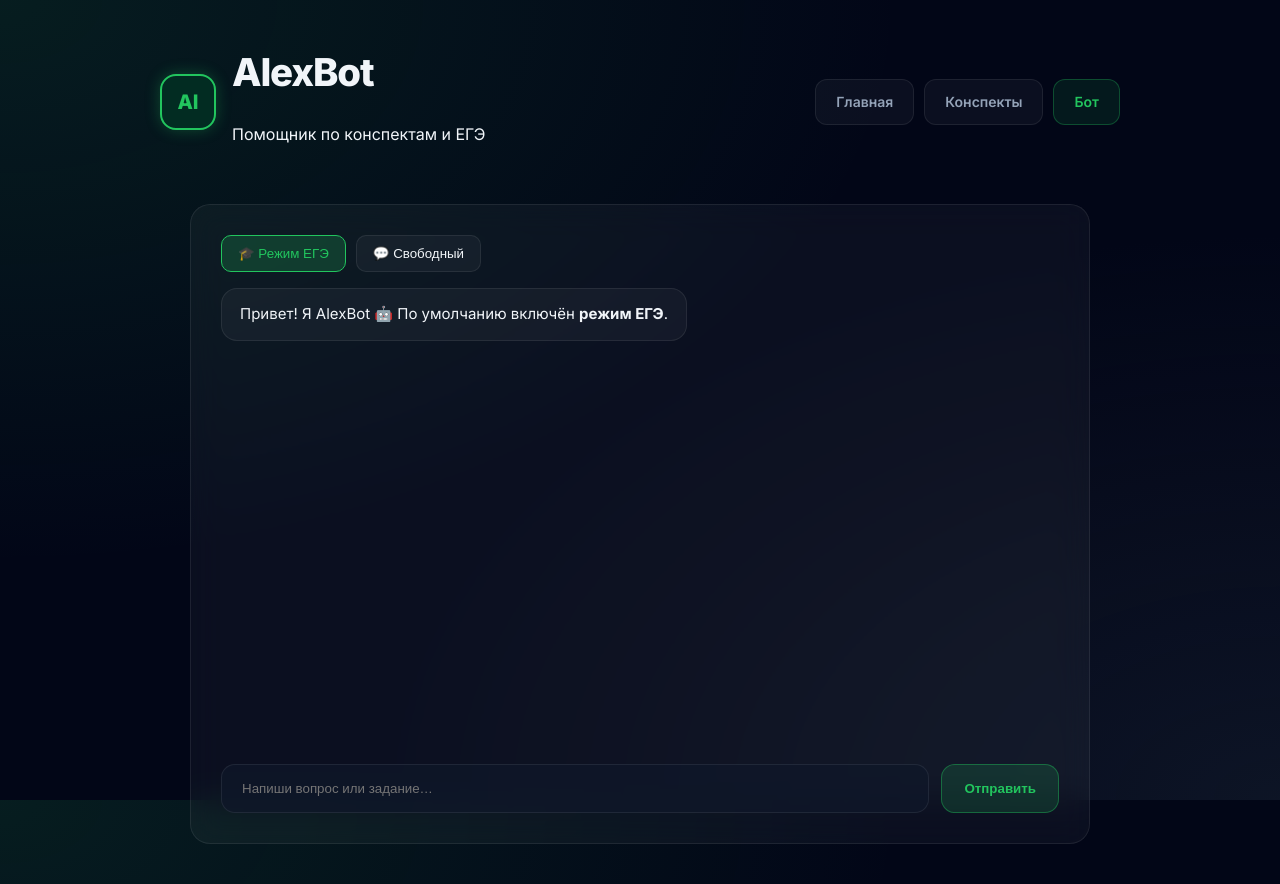
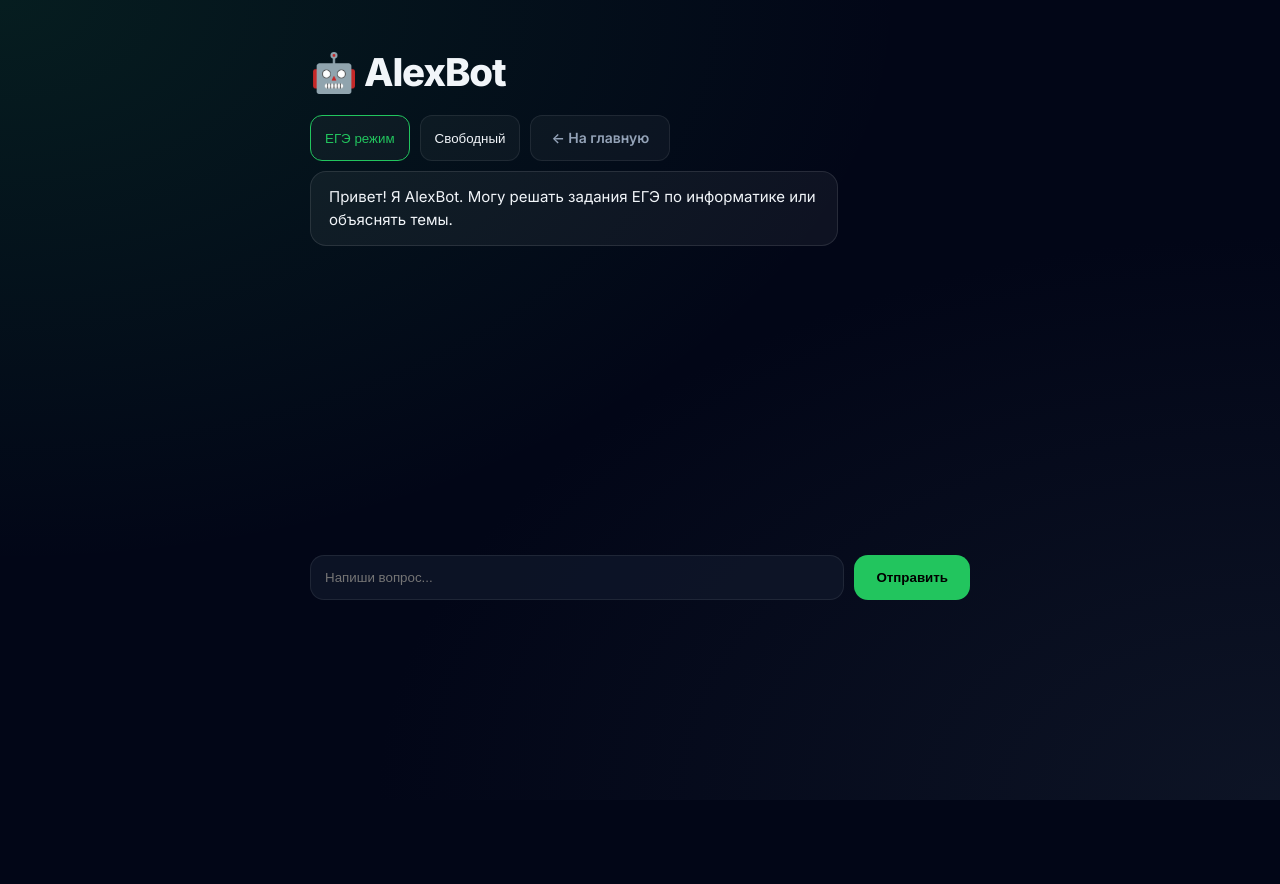
Before and after one commit to ovsienkoaleksej419-cpu/notes-cloud, a website: page bot.html in a window 1280 px wide. After the commit the page ends 800 px from the top, so only its background shows below. Drawn offline with Linux system fonts and the light colour scheme.

Commit message:
Update bot.html

```diff
--- a/bot.html
+++ b/bot.html
@@ -1,176 +1,139 @@
 <!DOCTYPE html>
 <html lang="ru">
 <head>
-  <meta charset="UTF-8" />
-  <title>AlexBot — помощник</title>
-  <meta name="viewport" content="width=device-width, initial-scale=1.0" />
+  <meta charset="UTF-8">
+  <title>AlexBot — Помощник</title>
+  <meta name="viewport" content="width=device-width, initial-scale=1.0">
 
-  <link rel="stylesheet" href="../../style.css">
+  <!-- твой основной CSS -->
+  <link rel="stylesheet" href="/style.css">
 
   <style>
-    /* Твои существующие стили */
-    .chat-card {
-      max-width: 900px;
+    .chat {
+      max-width: 700px;
       margin: 0 auto;
       display: flex;
       flex-direction: column;
       height: 80vh;
     }
 
-    .mode-bar {
-      display: flex;
-      gap: 10px;
-      margin-bottom: 16px;
-    }
-
-    /* Стили для кнопок режимов */
-    .mode-btn {
-      padding: 10px 16px;
-      border-radius: 10px;
-      cursor: pointer;
-      border: 1px solid var(--card-border);
-      background: var(--card-bg);
-      color: var(--text-main);
-      transition: 0.3s;
-    }
-
-    /* КЛАСС ДЛЯ ЗЕЛЕНОЙ ПОДСВЕТКИ */
-    .mode-btn.active {
-      background: rgba(34, 197, 94, 0.2) !important; /* Светло-зеленый фон */
-      border-color: #22c55e !important;             /* Ярко-зеленая рамка */
-      color: #22c55e !important;                    /* Зеленый текст */
-    }
-
-    /* Остальные стили чата */
     .chat-box {
       flex: 1;
       overflow-y: auto;
       display: flex;
       flex-direction: column;
       gap: 12px;
-      padding-right: 5px;
+      margin-bottom: 15px;
     }
 
     .msg {
-      max-width: 75%;
       padding: 14px 18px;
       border-radius: 16px;
+      max-width: 80%;
+      line-height: 1.5;
       font-size: 15px;
-      line-height: 1.5;
     }
 
-    .msg.user {
+    .user {
       align-self: flex-end;
       background: rgba(34,197,94,0.15);
       border: 1px solid rgba(34,197,94,0.4);
     }
 
-    .msg.bot {
+    .bot {
       align-self: flex-start;
-      background: var(--card-bg);
-      border: 1px solid var(--card-border);
+      background: rgba(255,255,255,0.05);
+      border: 1px solid rgba(255,255,255,0.1);
     }
 
-    .input-area {
+    .controls {
       display: flex;
-      gap: 12px;
-      margin-top: 16px;
+      gap: 10px;
+      margin-bottom: 10px;
     }
 
-    .input-area input {
+    .controls button {
+      padding: 8px 14px;
+      border-radius: 12px;
+      border: 1px solid var(--card-border);
+      background: var(--card-bg);
+      color: var(--text-main);
+      cursor: pointer;
+    }
+
+    .controls button.active {
+      border-color: var(--accent);
+      color: var(--accent);
+    }
+
+    .input-row {
+      display: flex;
+      gap: 10px;
+    }
+
+    input {
       flex: 1;
-      padding: 16px 20px;
+      padding: 14px;
       border-radius: 14px;
       border: 1px solid var(--card-border);
-      background: rgba(15,23,42,0.7);
-      color: #fff;
-      outline: none;
+      background: rgba(15,23,42,0.8);
+      color: white;
     }
 
-    .send-btn {
+    .send {
       padding: 14px 22px;
       border-radius: 14px;
-      border: 1px solid rgba(34,197,94,0.4);
-      background: rgba(34,197,94,0.15);
-      color: var(--accent);
+      background: var(--accent);
+      color: black;
       font-weight: 700;
+      border: none;
       cursor: pointer;
     }
   </style>
 </head>
 <body>
 
-<div class="container">
-  <header>
-    <div class="brand">
-      <div class="logo">AI</div>
-      <div>
-        <h1>AlexBot</h1>
-        <p class="muted">Помощник по конспектам и ЕГЭ</p>
-      </div>
-    </div>
-    <nav>
-      <a href="../index.html" class="nav-link">Главная</a>
-      <a href="../notes.html" class="nav-link">Конспекты</a>
-      <a href="#" class="nav-link nav-link-accent">Бот</a>
-    </nav>
-  </header>
+<div class="container chat">
+  <h1>🤖 AlexBot</h1>
 
-  <div class="card chat-card">
-    <div class="mode-bar">
-      <button id="btn-ege" class="mode-btn active" onclick="setMode('ege')">🎓 Режим ЕГЭ</button>
-      <button id="btn-free" class="mode-btn" onclick="setMode('free')">💬 Свободный</button>
+  <div class="controls">
+    <button id="egeBtn" class="active">ЕГЭ режим</button>
+    <button id="freeBtn">Свободный</button>
+    <a href="/" class="back-link">← На главную</a>
   </div>
 
   <div id="chatBox" class="chat-box">
     <div class="msg bot">
-        Привет! Я AlexBot 🤖
-        По умолчанию включён <b>режим ЕГЭ</b>.
+      Привет! Я AlexBot.
+      Могу решать задания ЕГЭ по информатике или объяснять темы.
     </div>
   </div>
 
-    <div class="input-area">
-      <input id="userInput" placeholder="Напиши вопрос или задание…" autocomplete="off" />
-      <button class="send-btn" onclick="send()">Отправить</button>
-    </div>
+  <div class="input-row">
+    <input id="input" placeholder="Напиши вопрос..." autocomplete="off">
+    <button class="send" id="send">Отправить</button>
   </div>
 </div>
 
 <script>
-  const chatBox = document.getElementById('chatBox');
-  const input = document.getElementById('userInput');
+  let mode = "ege";
 
-  let currentMode = 'ege';
+  const chatBox = document.getElementById("chatBox");
+  const input = document.getElementById("input");
 
-  function setMode(mode) {
-    currentMode = mode;
+  document.getElementById("egeBtn").onclick = () => setMode("ege");
+  document.getElementById("freeBtn").onclick = () => setMode("free");
 
-    // 1. Управляем визуальным переключением вкладок
-    // Убираем active у всех кнопок в панели
-    document.querySelectorAll('.mode-btn').forEach(btn => {
-      btn.classList.remove('active');
-    });
-
-    // Добавляем active нужной кнопке
-    if (mode === 'ege') {
-      document.getElementById('btn-ege').classList.add('active');
-    } else {
-      document.getElementById('btn-free').classList.add('active');
+  function setMode(m) {
+    mode = m;
+    document.getElementById("egeBtn").classList.toggle("active", m === "ege");
+    document.getElementById("freeBtn").classList.toggle("active", m === "free");
   }
 
-    // 2. Информируем пользователя в чате
-    addMsg(
-      mode === 'ege'
-        ? '🎓 Режим ЕГЭ включён. Объясняю как на экзамене.'
-        : '💬 Свободный режим включён.',
-      'bot'
-    );
-  }
-
-  function addMsg(text, type) {
-    const div = document.createElement('div');
-    div.className = 'msg ' + type;
-    div.innerText = text;
+  function add(text, cls) {
+    const div = document.createElement("div");
+    div.className = "msg " + cls;
+    div.textContent = text;
     chatBox.appendChild(div);
     chatBox.scrollTop = chatBox.scrollHeight;
   }
@@ -179,29 +142,25 @@
     const text = input.value.trim();
     if (!text) return;
 
-    addMsg(text, 'user');
-    input.value = '';
+    add(text, "user");
+    input.value = "";
 
     try {
-      const res = await fetch('/.netlify/functions/openrouter', {
-        method: 'POST',
-        headers: { 'Content-Type': 'application/json' },
-        body: JSON.stringify({
-          prompt: text,
-          mode: currentMode
-        })
+      const res = await fetch("/.netlify/functions/openrouter", {
+        method: "POST",
+        headers: { "Content-Type": "application/json" },
+        body: JSON.stringify({ prompt: text, mode })
       });
 
       const data = await res.json();
-      addMsg(data.reply || 'Нет ответа', 'bot');
-    } catch (e) {
-      addMsg('Ошибка связи с сервером', 'bot');
+      add(data.reply || "Нет ответа", "bot");
+    } catch {
+      add("Ошибка связи с ботом", "bot");
     }
   }
 
-  input.addEventListener('keypress', e => {
-    if (e.key === 'Enter') send();
-  });
+  document.getElementById("send").onclick = send;
+  input.addEventListener("keydown", e => e.key === "Enter" && send());
 </script>
 
 </body>
```
Lines whose indentation alone changed are shown as unchanged.
